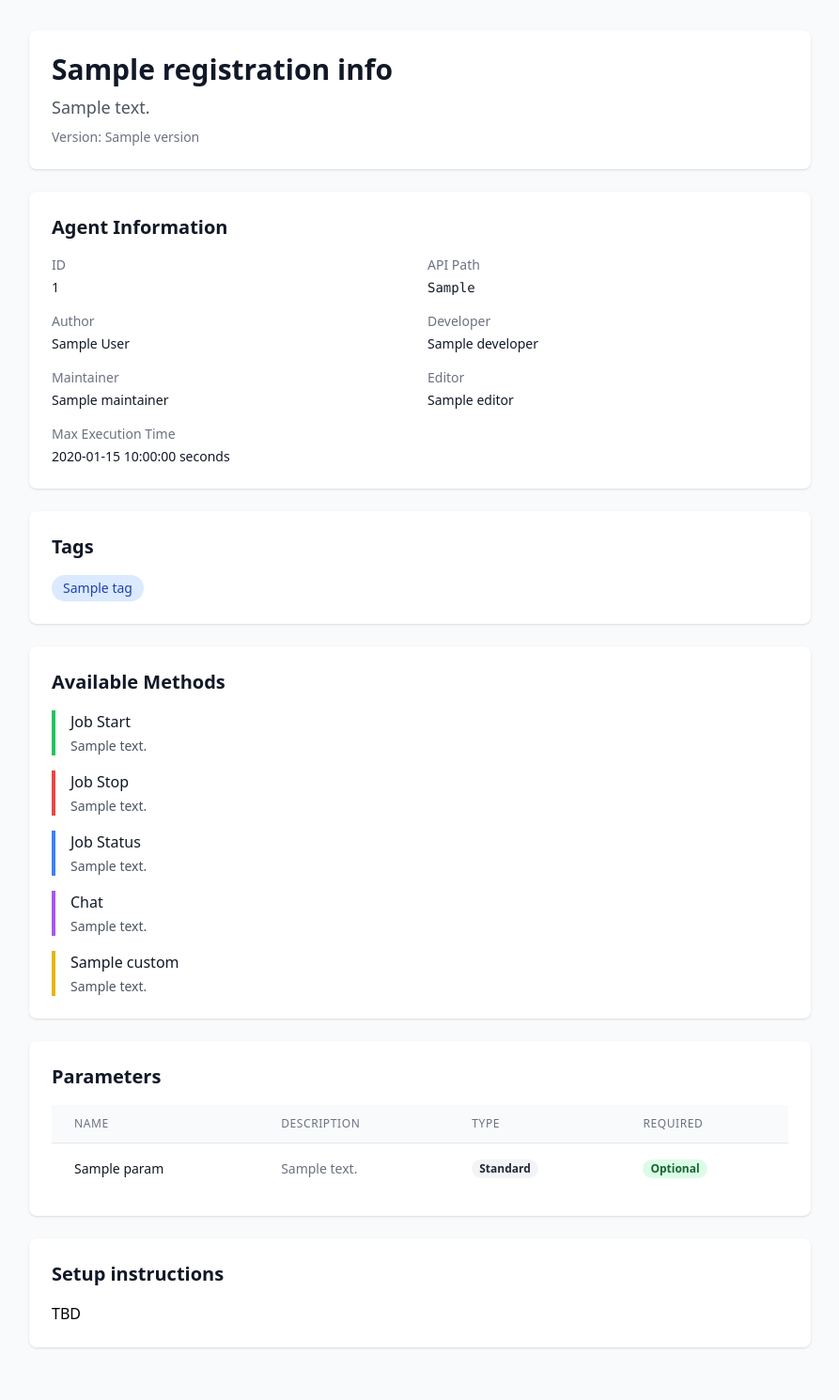
After one commit to supervaize/supervaizer, a Python web app: template src/supervaizer/admin/templates/supervaize_instructions.html in a window 1280 px wide. The commit adds this page. Shown: the whole page at 94% size, without its empty margins (193-1086 px from the left). Run offline with Jinja, Linux system fonts and the light colour scheme; the template is opened without the code that fills it: most values are stand-ins (such as "Sample title", 1, 10 or a date in 2020); some libraries are stand-ins or nearby versions.

Commit message:
feat: add instructions handling and template generation for agents
- Introduced `supervaize_instructions.html` template for agent instructions.
- Enhanced `Agent` class to include `instructions_path` for serving custom instructions.
- Implemented CLI commands for creating and refreshing instructions files.
- Updated routes to serve instructions dynamically based on agent configuration.
- Added modal support in admin templates for displaying agent instructions.

```diff
--- /dev/null
+++ b/src/supervaizer/admin/templates/supervaize_instructions.html
@@ -0,0 +1,212 @@
+<!DOCTYPE html>
+<html lang="en">
+<head>
+    <meta charset="UTF-8">
+    <meta name="viewport" content="width=device-width, initial-scale=1.0">
+    <title>Supervaize Instructions - {{ registration_info.name }}</title>
+
+    <!-- Tailwind CSS -->
+    <script src="https://cdn.tailwindcss.com"></script>
+
+    <style>
+        pre {
+            white-space: pre-wrap;
+            word-wrap: break-word;
+        }
+        .json-key {
+            color: #0369a1;
+            font-weight: 600;
+        }
+        .json-string {
+            color: #059669;
+        }
+        .json-number {
+            color: #dc2626;
+        }
+        .json-boolean {
+            color: #7c3aed;
+        }
+        .json-null {
+            color: #6b7280;
+        }
+    </style>
+</head>
+<body class="bg-gray-50 min-h-screen">
+    <div class="max-w-4xl mx-auto py-8 px-4 sm:px-6 lg:px-8">
+        <!-- Header -->
+        <div class="bg-white shadow rounded-lg mb-6 p-6">
+            <h1 class="text-3xl font-bold text-gray-900 mb-2">{{ registration_info.name }}</h1>
+            {% if registration_info.description %}
+            <p class="text-lg text-gray-600">{{ registration_info.description }}</p>
+            {% endif %}
+            {% if registration_info.version %}
+            <p class="text-sm text-gray-500 mt-2">Version: {{ registration_info.version }}</p>
+            {% endif %}
+        </div>
+
+        <!-- Basic Information -->
+        <div class="bg-white shadow rounded-lg mb-6 p-6">
+            <h2 class="text-xl font-semibold text-gray-900 mb-4">Agent Information</h2>
+            <dl class="grid grid-cols-1 gap-4 sm:grid-cols-2">
+                {% if registration_info.id %}
+                <div>
+                    <dt class="text-sm font-medium text-gray-500">ID</dt>
+                    <dd class="mt-1 text-sm text-gray-900">{{ registration_info.id }}</dd>
+                </div>
+                {% endif %}
+                {% if registration_info.api_path %}
+                <div>
+                    <dt class="text-sm font-medium text-gray-500">API Path</dt>
+                    <dd class="mt-1 text-sm text-gray-900 font-mono">{{ registration_info.api_path }}</dd>
+                </div>
+                {% endif %}
+                {% if registration_info.author %}
+                <div>
+                    <dt class="text-sm font-medium text-gray-500">Author</dt>
+                    <dd class="mt-1 text-sm text-gray-900">{{ registration_info.author }}</dd>
+                </div>
+                {% endif %}
+                {% if registration_info.developer %}
+                <div>
+                    <dt class="text-sm font-medium text-gray-500">Developer</dt>
+                    <dd class="mt-1 text-sm text-gray-900">{{ registration_info.developer }}</dd>
+                </div>
+                {% endif %}
+                {% if registration_info.maintainer %}
+                <div>
+                    <dt class="text-sm font-medium text-gray-500">Maintainer</dt>
+                    <dd class="mt-1 text-sm text-gray-900">{{ registration_info.maintainer }}</dd>
+                </div>
+                {% endif %}
+                {% if registration_info.editor %}
+                <div>
+                    <dt class="text-sm font-medium text-gray-500">Editor</dt>
+                    <dd class="mt-1 text-sm text-gray-900">{{ registration_info.editor }}</dd>
+                </div>
+                {% endif %}
+                {% if registration_info.max_execution_time %}
+                <div>
+                    <dt class="text-sm font-medium text-gray-500">Max Execution Time</dt>
+                    <dd class="mt-1 text-sm text-gray-900">{{ registration_info.max_execution_time }} seconds</dd>
+                </div>
+                {% endif %}
+            </dl>
+        </div>
+
+        <!-- Tags -->
+        {% if registration_info.tags %}
+        <div class="bg-white shadow rounded-lg mb-6 p-6">
+            <h2 class="text-xl font-semibold text-gray-900 mb-4">Tags</h2>
+            <div class="flex flex-wrap gap-2">
+                {% for tag in registration_info.tags %}
+                <span class="inline-flex items-center px-3 py-1 rounded-full text-sm font-medium bg-blue-100 text-blue-800">
+                    {{ tag }}
+                </span>
+                {% endfor %}
+            </div>
+        </div>
+        {% endif %}
+
+        <!-- Methods -->
+        {% if registration_info.methods %}
+        <div class="bg-white shadow rounded-lg mb-6 p-6">
+            <h2 class="text-xl font-semibold text-gray-900 mb-4">Available Methods</h2>
+            <div class="space-y-4">
+                {% if registration_info.methods.job_start %}
+                <div class="border-l-4 border-green-500 pl-4">
+                    <h3 class="font-medium text-gray-900">Job Start</h3>
+                    {% if registration_info.methods.job_start.description %}
+                    <p class="text-sm text-gray-600 mt-1">{{ registration_info.methods.job_start.description }}</p>
+                    {% endif %}
+                </div>
+                {% endif %}
+                {% if registration_info.methods.job_stop %}
+                <div class="border-l-4 border-red-500 pl-4">
+                    <h3 class="font-medium text-gray-900">Job Stop</h3>
+                    {% if registration_info.methods.job_stop.description %}
+                    <p class="text-sm text-gray-600 mt-1">{{ registration_info.methods.job_stop.description }}</p>
+                    {% endif %}
+                </div>
+                {% endif %}
+                {% if registration_info.methods.job_status %}
+                <div class="border-l-4 border-blue-500 pl-4">
+                    <h3 class="font-medium text-gray-900">Job Status</h3>
+                    {% if registration_info.methods.job_status.description %}
+                    <p class="text-sm text-gray-600 mt-1">{{ registration_info.methods.job_status.description }}</p>
+                    {% endif %}
+                </div>
+                {% endif %}
+                {% if registration_info.methods.chat %}
+                <div class="border-l-4 border-purple-500 pl-4">
+                    <h3 class="font-medium text-gray-900">Chat</h3>
+                    {% if registration_info.methods.chat.description %}
+                    <p class="text-sm text-gray-600 mt-1">{{ registration_info.methods.chat.description }}</p>
+                    {% endif %}
+                </div>
+                {% endif %}
+                {% if registration_info.methods.custom %}
+                {% for method_name, method_info in registration_info.methods.custom.items() %}
+                <div class="border-l-4 border-yellow-500 pl-4">
+                    <h3 class="font-medium text-gray-900">{{ method_name }}</h3>
+                    {% if method_info.description %}
+                    <p class="text-sm text-gray-600 mt-1">{{ method_info.description }}</p>
+                    {% endif %}
+                </div>
+                {% endfor %}
+                {% endif %}
+            </div>
+        </div>
+        {% endif %}
+        <!-- Parameters Setup -->
+        <div class="bg-white shadow rounded-lg mb-6 p-6">
+            <h2 class="text-xl font-semibold text-gray-900 mb-4">Parameters</h2>
+            {% if registration_info.parameters_setup %}
+            <div class="overflow-x-auto">
+                <table class="min-w-full divide-y divide-gray-200">
+                    <thead class="bg-gray-50">
+                        <tr>
+                            <th class="px-6 py-3 text-left text-xs font-medium text-gray-500 uppercase tracking-wider">Name</th>
+                            <th class="px-6 py-3 text-left text-xs font-medium text-gray-500 uppercase tracking-wider">Description</th>
+                            <th class="px-6 py-3 text-left text-xs font-medium text-gray-500 uppercase tracking-wider">Type</th>
+                            <th class="px-6 py-3 text-left text-xs font-medium text-gray-500 uppercase tracking-wider">Required</th>
+                        </tr>
+                    </thead>
+                    <tbody class="bg-white divide-y divide-gray-200">
+                        {% for param in registration_info.parameters_setup %}
+                        <tr>
+                            <td class="px-6 py-4 whitespace-nowrap text-sm font-medium text-gray-900">{{ param.name }}</td>
+                            <td class="px-6 py-4 text-sm text-gray-500">{{ param.description or "-" }}</td>
+                            <td class="px-6 py-4 whitespace-nowrap text-sm text-gray-500">
+                                {% if param.is_secret %}
+                                <span class="px-2 inline-flex text-xs leading-5 font-semibold rounded-full bg-red-100 text-red-800">Secret</span>
+                                {% else %}
+                                <span class="px-2 inline-flex text-xs leading-5 font-semibold rounded-full bg-gray-100 text-gray-800">Standard</span>
+                                {% endif %}
+                            </td>
+                            <td class="px-6 py-4 whitespace-nowrap text-sm text-gray-500">
+                                {% if param.is_required %}
+                                <span class="px-2 inline-flex text-xs leading-5 font-semibold rounded-full bg-yellow-100 text-yellow-800">Required</span>
+                                {% else %}
+                                <span class="px-2 inline-flex text-xs leading-5 font-semibold rounded-full bg-green-100 text-green-800">Optional</span>
+                                {% endif %}
+                            </td>
+                        </tr>
+                        {% endfor %}
+                    </tbody>
+                </table>
+            </div>
+            {% else %}
+            <p class="text-sm text-gray-500">No parameters configured.</p>
+            {% endif %}
+        </div>
+
+        <!-- Custom instructions -->
+        <div class="bg-white shadow rounded-lg mb-6 p-6">
+            <h2 class="text-xl font-semibold text-gray-900 mb-4">Setup instructions</h2>
+            <div class="overflow-x-auto">
+                TBD
+            </div>
+        </div>
+    </div>
+</body>
+</html>
--- a/src/supervaizer/case.py
+++ b/src/supervaizer/case.py
@@ -131,6 +131,8 @@ class CaseNodeType(Enum):
 
 
 class CaseNode(SvBaseModel):
+    model_config = ConfigDict(arbitrary_types_allowed=True)
+
     name: str
     type: CaseNodeType
     factory: Callable[..., CaseNodeUpdate]
--- a/src/supervaizer/server.py
+++ b/src/supervaizer/server.py
@@ -81,6 +81,9 @@ def save_server_info_to_storage(server_instance: "Server") -> None:
                     "name": agent.name,
                     "description": agent.description,
                     "version": agent.version,
+                    "api_path": agent.path,
+                    "slug": agent.slug,
+                    "instructions_path": agent.instructions_path,
                 })
 
         # Create server info
```
Also changed, not shown: src/supervaizer/admin/templates/agents.html (+74 -0 lines), src/supervaizer/admin/templates/agents_grid.html (+5 -3 lines), src/supervaizer/agent.py (+9 -0 lines), src/supervaizer/cli.py (+171 -5 lines), src/supervaizer/examples/controller_template.py (+21 -22 lines), src/supervaizer/routes.py (+54 -5 lines).
